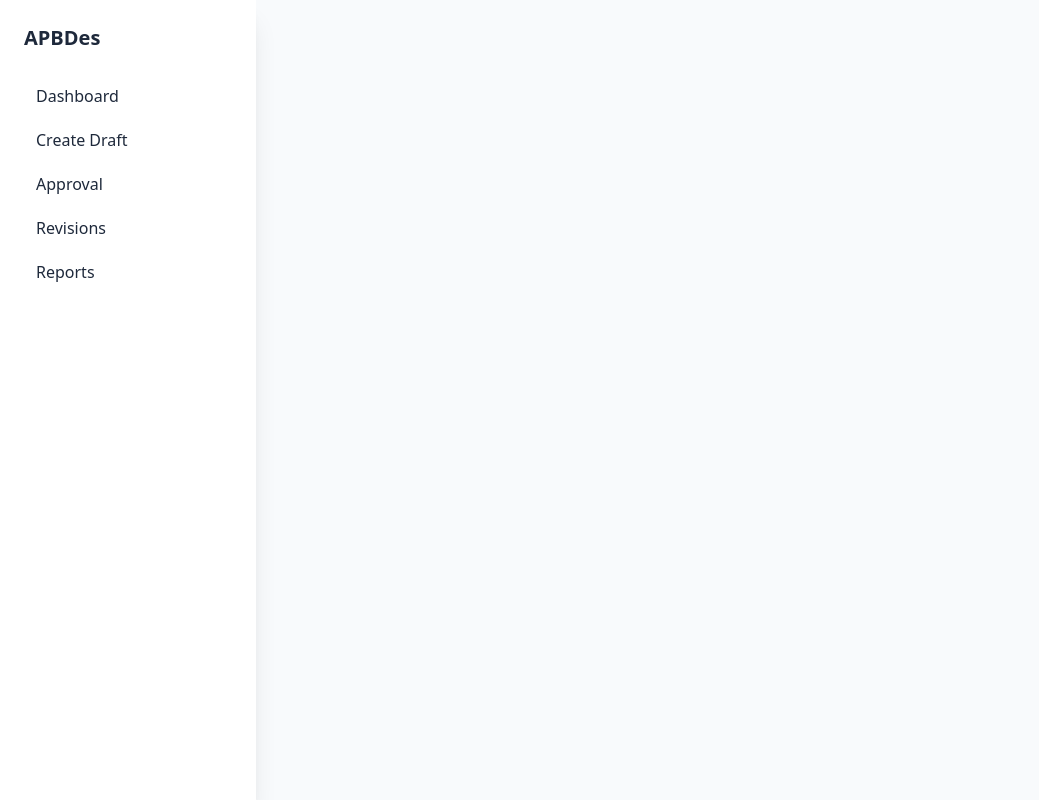
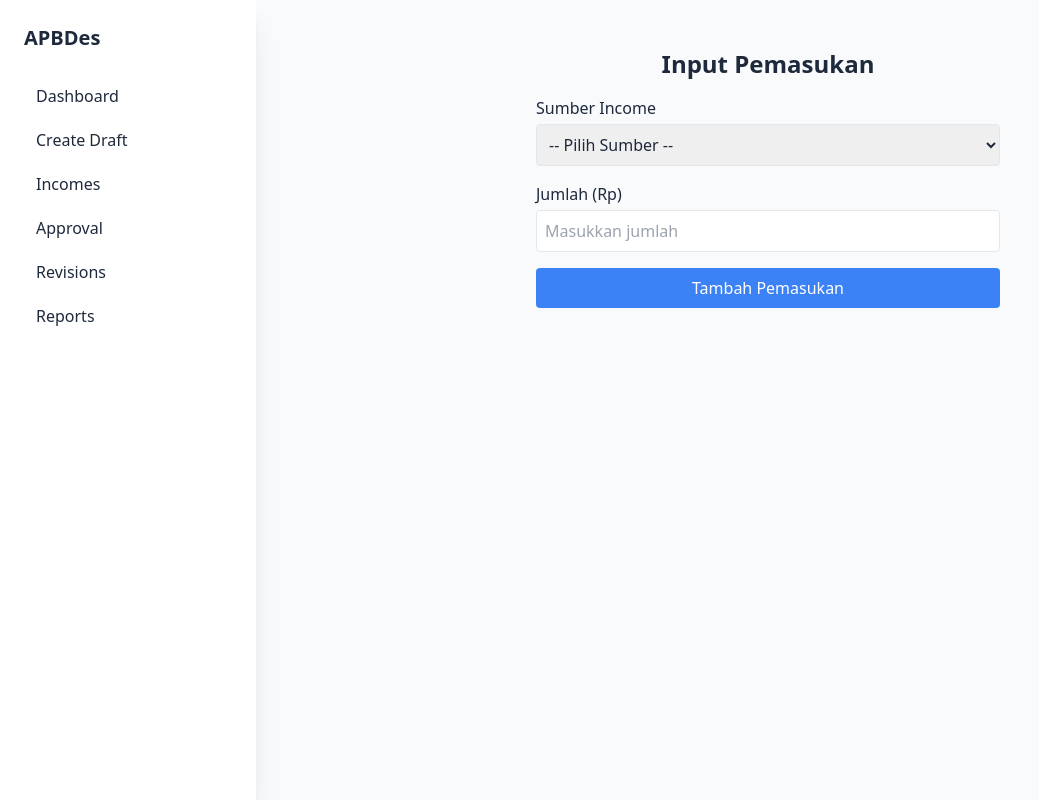
Before and after one commit to stxrlyt/apbd, a React (Vite) app: page /income in a window 1280 px wide. Shown: the whole page, without its empty margins (0-1039 px from the left). Built offline with nearby package versions, Linux system fonts and the light colour scheme.

Commit message:
semoga bisa bener income page nya

```diff
--- a/package.json
+++ b/package.json
@@ -24,8 +24,5 @@
     "eslint-plugin-react-refresh": "^0.4.22",
     "globals": "^16.4.0",
     "vite": "npm:rolldown-vite@7.1.14"
-  },
-  "overrides": {
-    "vite": "npm:rolldown-vite@7.1.14"
   }
 }
--- a/src/App.jsx
+++ b/src/App.jsx
@@ -8,6 +8,7 @@ import AppShell from "./components/AppShell";
 // Pages
 import Dashboard from "./pages/Dashboard";
 import CreateDraft from "./pages/CreateDraft";
+import Income from "./pages/Income";
 import Approval from "./pages/Approval";
 import Revisions from "./pages/Revisions";
 import Reports from "./pages/Reports";
@@ -23,6 +24,7 @@ export default function App() {
           <Routes>
             <Route path="/" element={<Dashboard />} />
             <Route path="/create" element={<CreateDraft />} />
+            <Route path="/income" element={<Income />} />
             <Route path="/approval" element={<Approval />} />
             <Route path="/revisions" element={<Revisions />} />
             <Route path="/reports" element={<Reports />} />
--- a/src/components/AppShell.jsx
+++ b/src/components/AppShell.jsx
@@ -11,6 +11,7 @@ export default function AppShell({ children }) {
           <nav className="flex flex-col gap-1 font-sans text-base font-normal text-blue-gray-700">
             <Link to="/" className="px-3 py-2 rounded hover:bg-slate-100">Dashboard</Link>
             <Link to="/create" className="px-3 py-2 rounded hover:bg-slate-100">Create Draft</Link>
+            <Link to="/income" className="px-3 py-2 rounded hover:bg-slate-100">Incomes</Link>
             <Link to="/approval" className="px-3 py-2 rounded hover:bg-slate-100">Approval</Link>
             <Link to="/revisions" className="px-3 py-2 rounded hover:bg-slate-100">Revisions</Link>
             <Link to="/reports" className="px-3 py-2 rounded hover:bg-slate-100">Reports</Link>
--- a/src/data/MockData.js
+++ b/src/data/MockData.js
@@ -20,3 +20,10 @@ export const initialDrafts = [
     ]
   }
 ];
+
+export const incomeSources = [
+  { id: 1, name: "Gaji Bulanan" },
+  { id: 2, name: "Freelance" },
+  { id: 3, name: "Investasi" },
+  { id: 4, name: "Lain-lain" },
+];
--- /dev/null
+++ b/src/pages/Income.jsx
@@ -0,0 +1,96 @@
+import React, { useState } from "react";
+
+ const incomeSources = [
+  { id: 1, name: "Gaji Bulanan" },
+  { id: 2, name: "Freelance" },
+  { id: 3, name: "Investasi" },
+  { id: 4, name: "Lain-lain" },
+];
+
+export default function Income() {
+  const [selectedSource, setSelectedSource] = useState("");
+  const [amount, setAmount] = useState("");
+  const [records, setRecords] = useState([]);
+
+  const handleSubmit = (e) => {
+    e.preventDefault();
+    if (!selectedSource || !amount) {
+      alert("Pilih sumber income dan masukkan jumlah!");
+      return;
+    }
+
+    const newRecord = {
+      id: records.length + 1,
+      source: incomeSources.find((s) => s.id === parseInt(selectedSource))?.name,
+      amount: parseFloat(amount),
+      date: new Date().toLocaleDateString(),
+    };
+
+    setRecords([...records, newRecord]);
+    setSelectedSource("");
+    setAmount("");
+  };
+
+  return (
+    <div className="p-6 max-w-lg mx-auto">
+      <h1 className="text-2xl font-bold mb-4 text-center">Input Pemasukan</h1>
+
+      <form onSubmit={handleSubmit} className="space-y-4">
+        <div>
+          <label className="block mb-1 font-medium">Sumber Income</label>
+          <select
+            value={selectedSource}
+            onChange={(e) => setSelectedSource(e.target.value)}
+            className="w-full border p-2 rounded"
+          >
+            <option value="">-- Pilih Sumber --</option>
+            {incomeSources.map((src) => (
+              <option key={src.id} value={src.id}>
+                {src.name}
+              </option>
+            ))}
+          </select>
+        </div>
+
+        <div>
+          <label className="block mb-1 font-medium">Jumlah (Rp)</label>
+          <input
+            type="number"
+            min="0"
+            value={amount}
+            onChange={(e) => setAmount(e.target.value)}
+            className="w-full border p-2 rounded"
+            placeholder="Masukkan jumlah"
+          />
+        </div>
+
+        <button
+          type="submit"
+          className="w-full bg-blue-500 text-white py-2 rounded hover:bg-blue-600 transition"
+        >
+          Tambah Pemasukan
+        </button>
+      </form>
+
+      {records.length > 0 && (
+        <div className="mt-6">
+          <h2 className="text-xl font-semibold mb-2">Riwayat Pemasukan</h2>
+          <ul className="space-y-2">
+            {records.map((r) => (
+              <li
+                key={r.id}
+                className="border p-3 rounded flex justify-between items-center"
+              >
+                <div>
+                  <p className="font-medium">{r.source}</p>
+                  <p className="text-sm text-gray-600">{r.date}</p>
+                </div>
+                <p className="font-semibold">Rp {r.amount.toLocaleString()}</p>
+              </li>
+            ))}
+          </ul>
+        </div>
+      )}
+    </div>
+  );
+}
```
Also changed, not shown: 1 other file (tests, documents, lock files or other folders).
